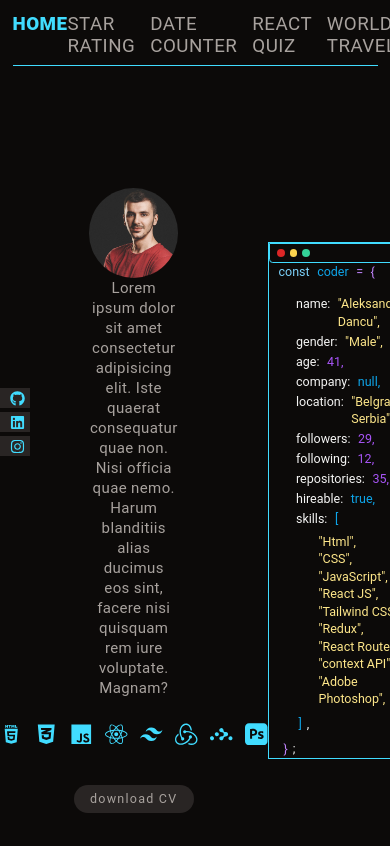
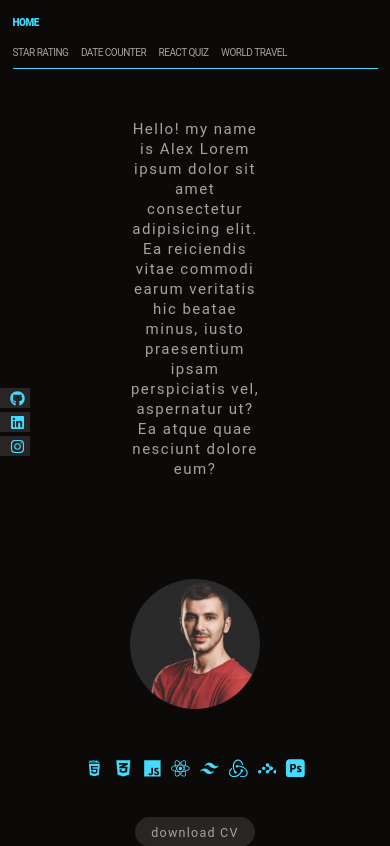
Before and after one commit to danchooalex/aleksandar-portfolio, a React (Vite) app: page / in a window 390 px wide. Shown: the top 846 px of the page. Built offline with nearby package versions, Linux system fonts and the light colour scheme; data requests are answered from the project's data file; a web font is replaced by a local one.

Commit message:
HomePage responsive settings

```diff
--- a/src/components/homePageComponents/Button.module.css
+++ b/src/components/homePageComponents/Button.module.css
@@ -1,3 +1,3 @@
 .btn {
-  @apply mt-6 h-12 max-h-12 w-48 max-w-52 cursor-pointer rounded-full border-none bg-[#292524] p-2 text-xl tracking-widest text-stone-400 transition delay-100 duration-300 ease-in-out hover:-translate-y-1 hover:scale-[102%] hover:bg-[#41dcff] hover:text-[#292524];
+  @apply mt-6 h-12 w-48 cursor-pointer rounded-full border-none bg-[#292524] p-2 text-xl tracking-widest text-stone-400 transition delay-100 duration-300 ease-in-out hover:-translate-y-1 hover:scale-[102%] hover:bg-[#41dcff] hover:text-[#292524];
 }
--- a/src/components/homePageComponents/LeftSide.jsx
+++ b/src/components/homePageComponents/LeftSide.jsx
@@ -15,11 +15,7 @@ function LeftSide() {
   return (
     <main className={styles.leftContainer}>
       <img className={styles.image} src="./mug.jpg" />
-      <p className={styles.leftP}>
-        Lorem ipsum dolor sit amet consectetur adipisicing elit. Iste quaerat
-        consequatur quae non. Nisi officia quae nemo. Harum blanditiis alias
-        ducimus eos sint, facere nisi quisquam rem iure voluptate. Magnam?
-      </p>
+
       <div className={styles.icoSettings}>
         <TiHtml5 className={styles.icoAnimation} />
         <FaCss3Alt className={styles.icoAnimation} />
--- a/src/components/homePageComponents/LeftSide.module.css
+++ b/src/components/homePageComponents/LeftSide.module.css
@@ -1,19 +1,15 @@
 .leftContainer {
-  @apply m-auto flex h-1/2 w-1/3 flex-col items-center justify-center bg-[#0c0a09];
+  @apply m-auto flex flex-col items-center justify-center bg-[#0c0a09] sm:m-auto sm:flex sm:h-1/2 sm:w-1/3 sm:flex-col sm:items-center sm:justify-center;
 }
 
 .image {
-  @apply m-auto h-96 w-96 rounded-full;
+  @apply mb-10 h-52 w-52 rounded-full sm:mb-10 sm:h-96 sm:w-96 sm:rounded-full;
 }
 
 .icoSettings {
-  @apply mb-10 mt-10 flex flex-row justify-center gap-5 text-4xl text-[#41dcff];
+  @apply mb-10 mt-10 flex flex-row justify-center gap-4 text-3xl text-[#41dcff] sm:gap-5 sm:text-6xl;
 }
 
 .icoAnimation {
   @apply transition-all duration-150 ease-in-out hover:text-6xl;
 }
-
-.leftP {
-  @apply m-auto max-w-[300px] text-2xl tracking-wide;
-}
--- a/src/components/homePageComponents/RightSide.module.css
+++ b/src/components/homePageComponents/RightSide.module.css
@@ -1,9 +1,9 @@
 .rightContainer {
-  @apply flex h-full w-full items-center bg-[#0c0a09];
+  @apply mb-20 flex h-full w-full items-center bg-[#0c0a09] sm:flex sm:h-full sm:w-full sm:items-center;
 }
 
 .table {
-  @apply h-1/3 w-1/3 border-collapse rounded-md border border-solid border-[#41dcff];
+  @apply ml-72 h-1/3 w-1/2 border-collapse rounded-md border border-solid border-[#41dcff];
 }
 
 .th {
--- a/src/components/pageNavPortfolio/PageNavPortfolio.module.css
+++ b/src/components/pageNavPortfolio/PageNavPortfolio.module.css
@@ -1,7 +1,7 @@
 .nav {
-  @apply m-5 flex flex-row justify-between border-b border-[#41dcff] bg-[#0c0a09] text-3xl font-extrabold uppercase tracking-wide transition-all delay-500;
+  @apply m-5 justify-between border-b border-[#41dcff] bg-[#0c0a09] font-bold uppercase -tracking-wider transition-all delay-500 sm:flex sm:flex-row sm:text-3xl sm:tracking-wide;
 }
 
 .nav ul {
-  @apply mb-3 flex list-none flex-row gap-6;
+  @apply mb-3 mt-6 flex list-none flex-row gap-5 sm:gap-6;
 }
--- a/src/pages/portfolioPages/AppLayoutPortfolio.jsx
+++ b/src/pages/portfolioPages/AppLayoutPortfolio.jsx
@@ -7,9 +7,15 @@ function AppLayoutPortfolio() {
   return (
     <main className={styles.container}>
       <aside className={styles.left}>
-        <LeftSide />
+        <h1 className={styles.h1Left}>
+          Hello! my name is Alex Lorem ipsum dolor sit amet consectetur
+          adipisicing elit. Ea reiciendis vitae commodi earum veritatis hic
+          beatae minus, iusto praesentium ipsam perspiciatis vel, aspernatur ut?
+          Ea atque quae nesciunt dolore eum?
+        </h1>
       </aside>
       <aside className={styles.right}>
+        <LeftSide />
         <RightSide />
       </aside>
     </main>
--- a/src/pages/portfolioPages/AppLayoutPortfolio.module.css
+++ b/src/pages/portfolioPages/AppLayoutPortfolio.module.css
@@ -1,11 +1,14 @@
 .container {
-  @apply flex flex-row items-center bg-[#0c0a09];
+  @apply mt-20 flex flex-col gap-20 bg-[#0c0a09] sm:flex sm:flex-row sm:items-center sm:justify-between;
 }
 
 .left {
-  @apply flex h-screen w-screen items-end bg-[#0c0a09] text-center;
+  @apply flex h-1/2 flex-col items-center gap-20 bg-[#0c0a09] text-center sm:ml-40 sm:flex sm:h-screen sm:w-screen sm:items-center sm:gap-20 sm:text-center;
 }
 
 .right {
-  @apply flex h-screen w-screen items-center bg-[#0c0a09];
+  @apply mt-20 flex flex-col gap-40 bg-[#0c0a09] sm:flex sm:h-screen sm:w-screen sm:flex-row sm:items-center;
 }
+.h1Left {
+  @apply m-auto flex w-1/3 text-2xl tracking-widest sm:m-auto sm:flex sm:w-1/2 sm:max-w-[300px] sm:flex-col sm:gap-20 sm:text-2xl sm:tracking-wide;
+}
```
